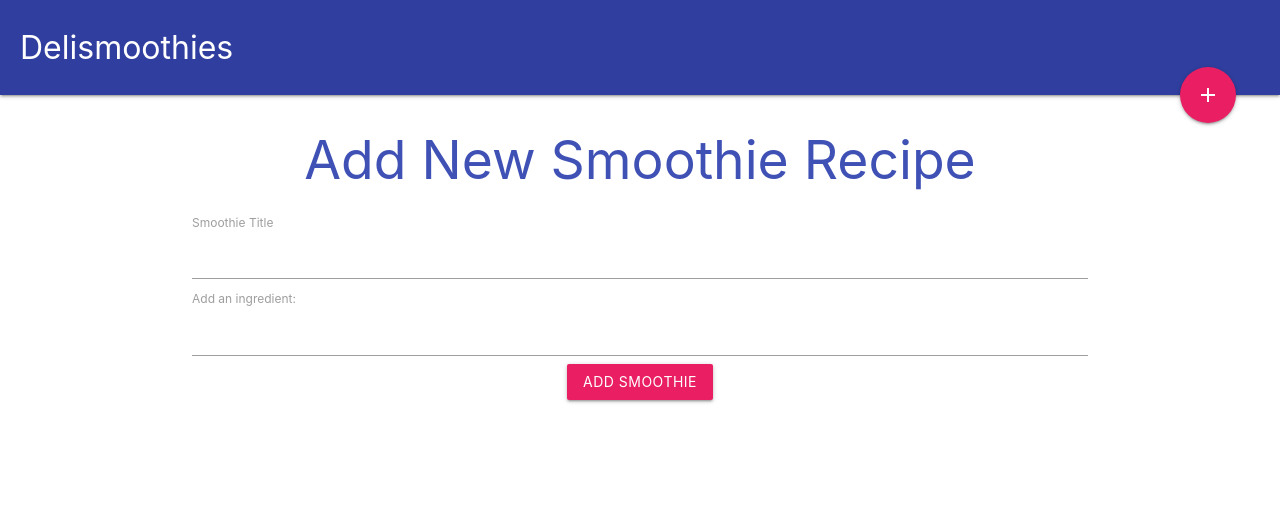
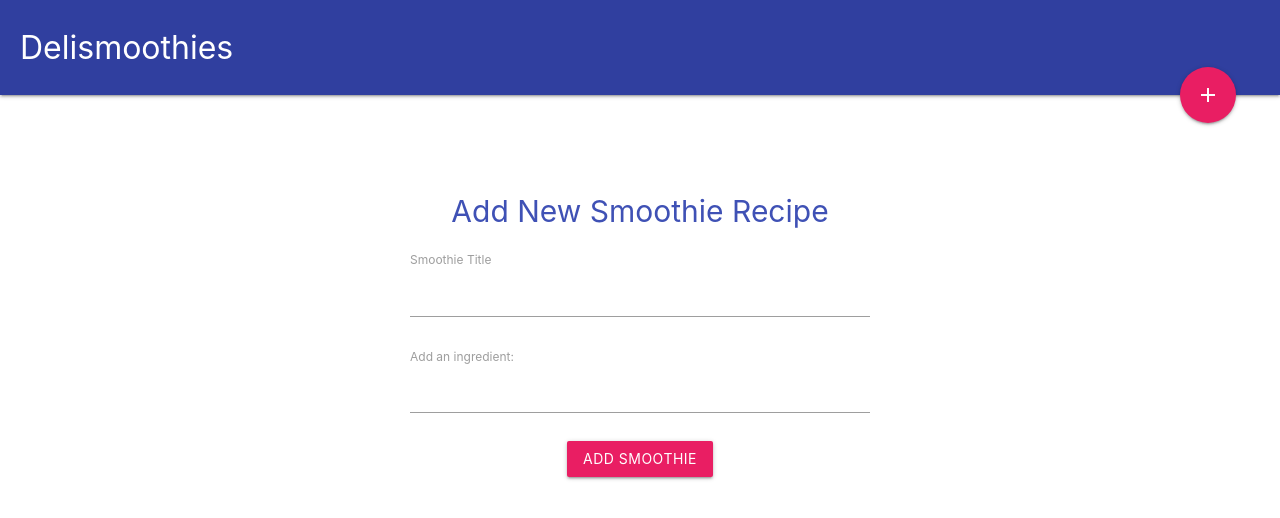
Before and after one commit to yogimeizalputra/Delismoothies, a Vue app: page /#/add-smoothie in a window 1280 px wide. Shown: the top 518 px of the page. Built offline with nearby package versions, Linux system fonts and the light colour scheme.

Commit message:
Styling the form

```diff
--- a/src/components/AddSmoothie.vue
+++ b/src/components/AddSmoothie.vue
@@ -1,7 +1,7 @@
 <template>
     <div class="add-smoothie container">
         <h2 class="center-align indigo-text">Add New Smoothie Recipe</h2>
-        <form>
+        <form @submit.prevent="AddSmoothie">
             <div class="field title">
                 <label for="title">Smoothie Title</label>
                 <input type="text" name="title" v-model="title">
@@ -20,14 +20,30 @@
 <script>
 export default {
     name: 'AddSmoothie',
-    data(){
+    data () {
         return{
             title: null
         }
-    }
+    },
+    methods: {
+        AddSmoothie() {
+
+        }
+    },
 }
 </script>
 
 <style>
-
+    .add-smoothie {
+        margin-top: 60px;
+        padding: 20px;
+        max-width: 500px;
+    }
+    .add-smoothie h2 {
+        font-size: 2em;
+        margin: 20px auto;
+    }
+    .add-smoothie .field {
+        margin: 20px auto;
+    }
 </style>
```
